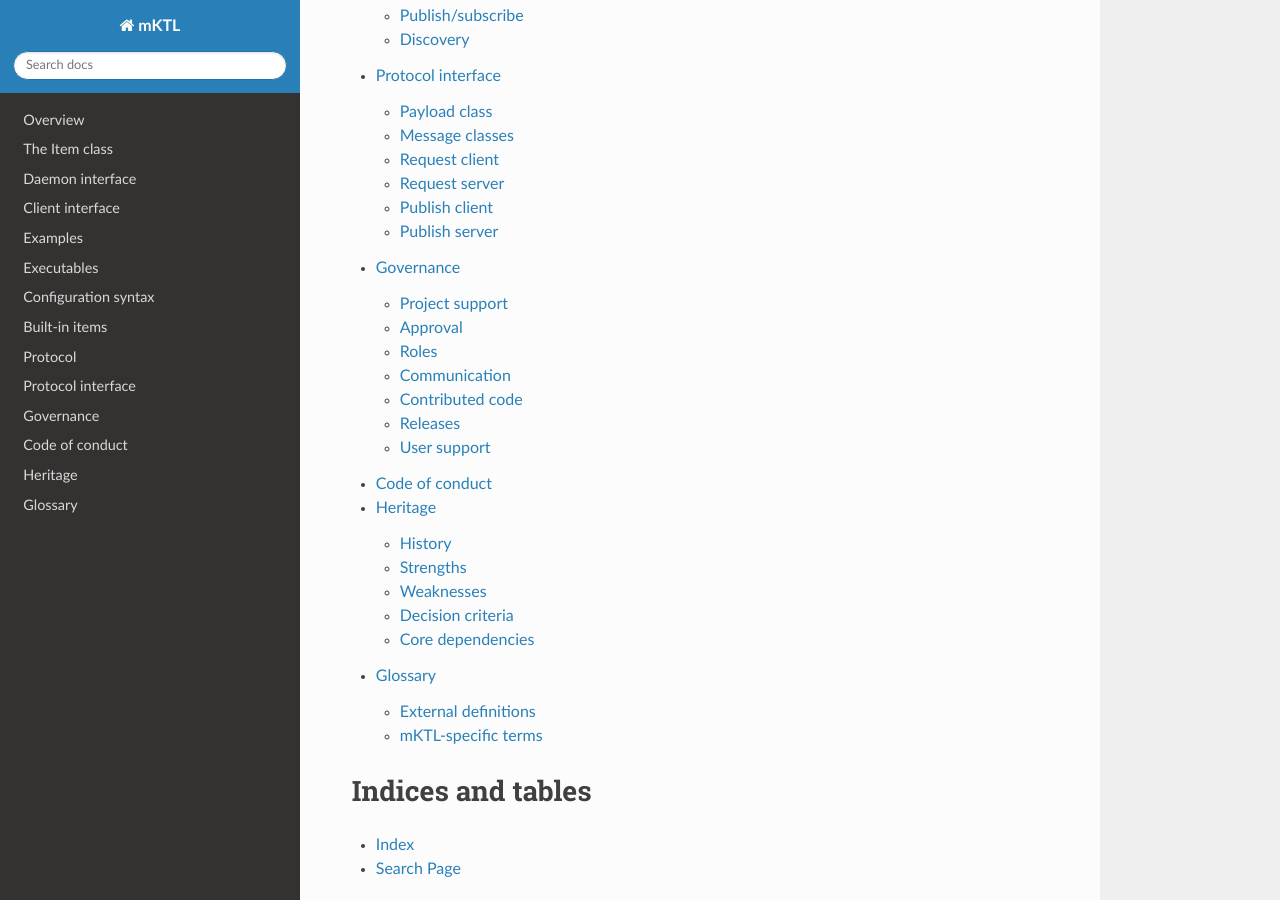
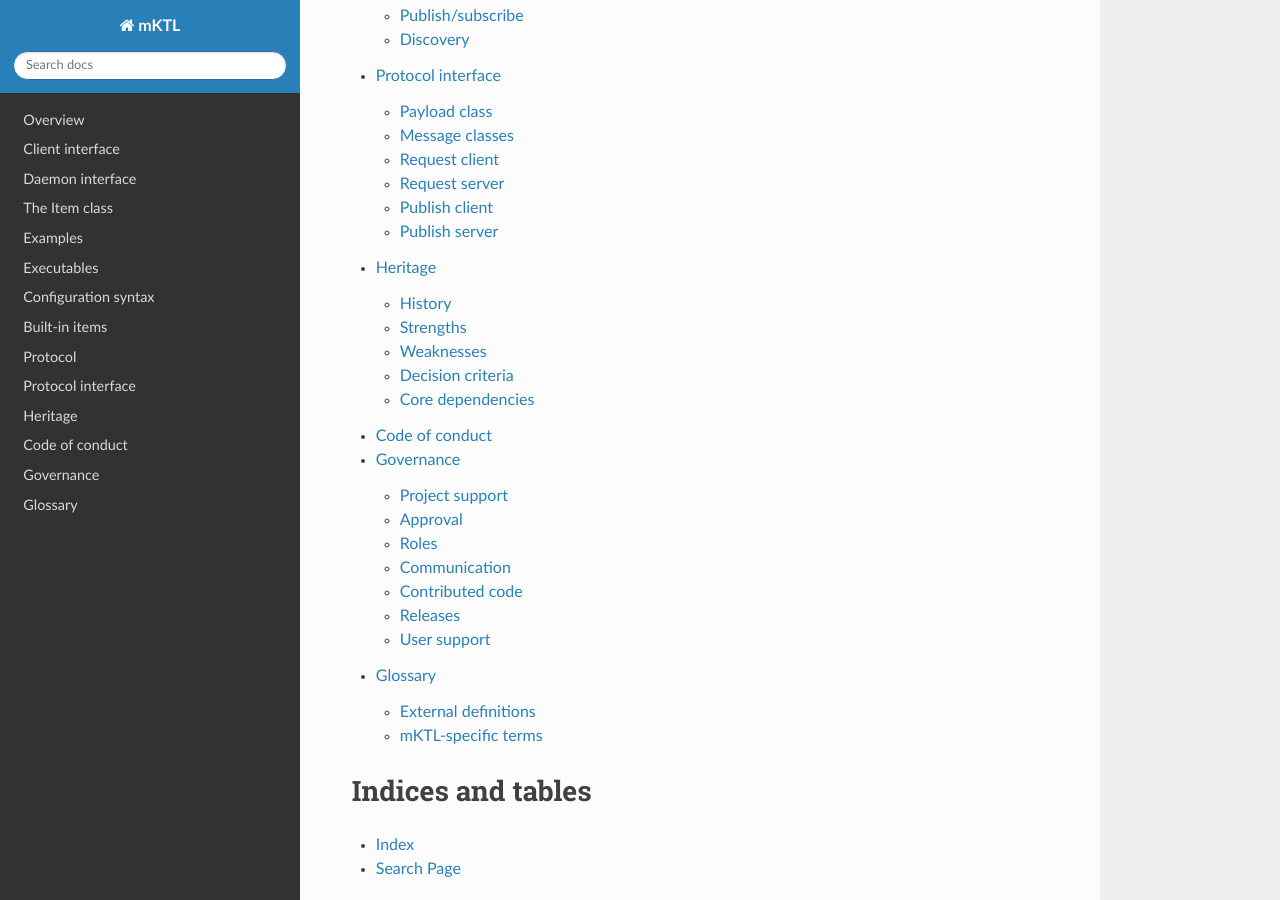
Before and after one commit to KeckObservatory/mKTL, a Sphinx documentation site: the page built from doc/index.rst, in a window 1280 px wide and 900 px high, scrolled down 2125 px. Built offline with Sphinx 7.4.7 and the Read the Docs theme 3.1.0, drawn with Linux system fonts in a browser that asks for light colours; pages that are not in the unit, such as notebooks, are missing from menus; some of the changed text lies outside the part shown.

Commit message:
Reorder the pages.

```diff
--- a/doc/index.rst
+++ b/doc/index.rst
@@ -29,19 +29,19 @@
    :maxdepth: 2
 
    overview
+   client
+   daemon
    store
    item
-   daemon
-   client
    examples
    executables
    configuration
    built_ins
    protocol
    protocol_interface
+   heritage
+   code_of_conduct
    governance
-   code_of_conduct
-   heritage
    glossary
 
 Indices and tables
```
